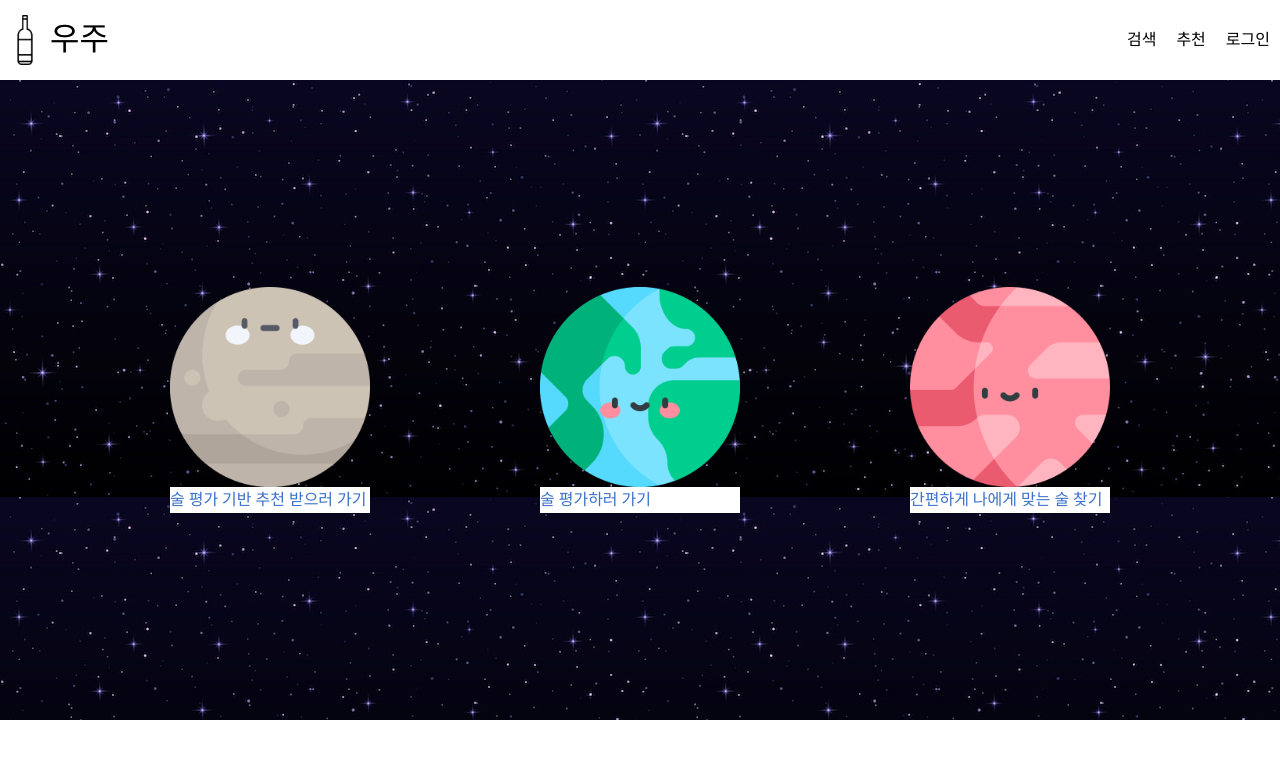
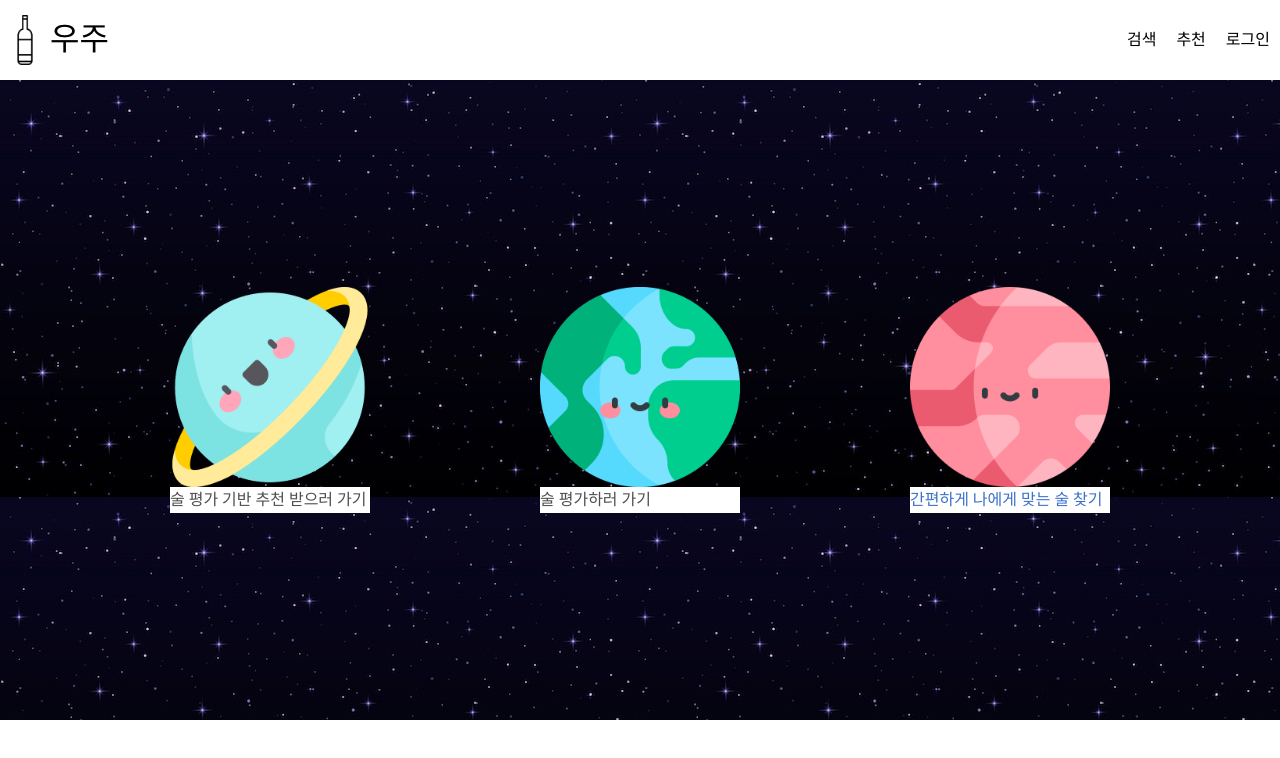
Before and after one commit to SPAMallday/WouldU, a React (Create React App) app in the folder frontend/: page /recommend in a window 1280 px wide. Shown: the top 758 px of the page. Built offline with nearby package versions, Linux system fonts and the light colour scheme.

Commit message:
[refactor] 페이지 권한설정

```diff
--- a/frontend/src/components/recommend/RecommendIndex.js
+++ b/frontend/src/components/recommend/RecommendIndex.js
@@ -1,28 +1,44 @@
 import styled from "styled-components";
-import * as React from "react";
-import { Link } from "react-router-dom";
-
+import React, { useEffect, useState } from "react";
+import { Link, useNavigate } from "react-router-dom";
+import swal from "sweetalert";
 import earth from "assets/img/earth.png";
-import planet1 from "assets/img/planet1.png";
+import planet1 from "assets/img/planet3.png";
 import planet2 from "assets/img/planet2.png";
 
 /**
  * 리뷰를 한번도 하지 않은 유저에게는 '평가'만 활성화하여 보여지고, 안내 문구도 같이 출력해야 함
  */
 export default function RecommendIndex() {
+  const navigate = useNavigate();
+  const [user_no, setno] = useState();
+  useEffect(() => {
+    setno(window.sessionStorage.getItem("no"));
+  }, []);
+
+  const sfr = () => {
+    if (user_no === null) {
+      swal("앗!", "로그인이 필요한 서비스입니다.", "info");
+    } else {
+      navigate("/recommend/search-for-recommend");
+    }
+  };
+  const boe = () => {
+    if (user_no === null) {
+      swal("앗!", "로그인이 필요한 서비스입니다.", "info");
+    } else {
+      navigate("/recommend/based-on-evaluation");
+    }
+  };
   return (
     <StyledWrapper>
-      <div>
-        <Link to="/recommend/based-on-evaluation">
-          <img src={planet1} alt="행성" />
-          <div id="text">술 평가 기반 추천 받으러 가기</div>
-        </Link>
+      <div onClick={boe}>
+        <img src={planet1} alt="행성" />
+        <div id="text">술 평가 기반 추천 받으러 가기</div>
       </div>
-      <div>
-        <Link to="/recommend/search-for-recommend">
-          <img src={earth} alt="지구" />
-          <div id="text">술 평가하러 가기</div>
-        </Link>
+      <div onClick={sfr}>
+        <img src={earth} alt="지구" />
+        <div id="text">술 평가하러 가기</div>
       </div>
       <div>
         <Link to="/recommend/based-on-filtering">
```
